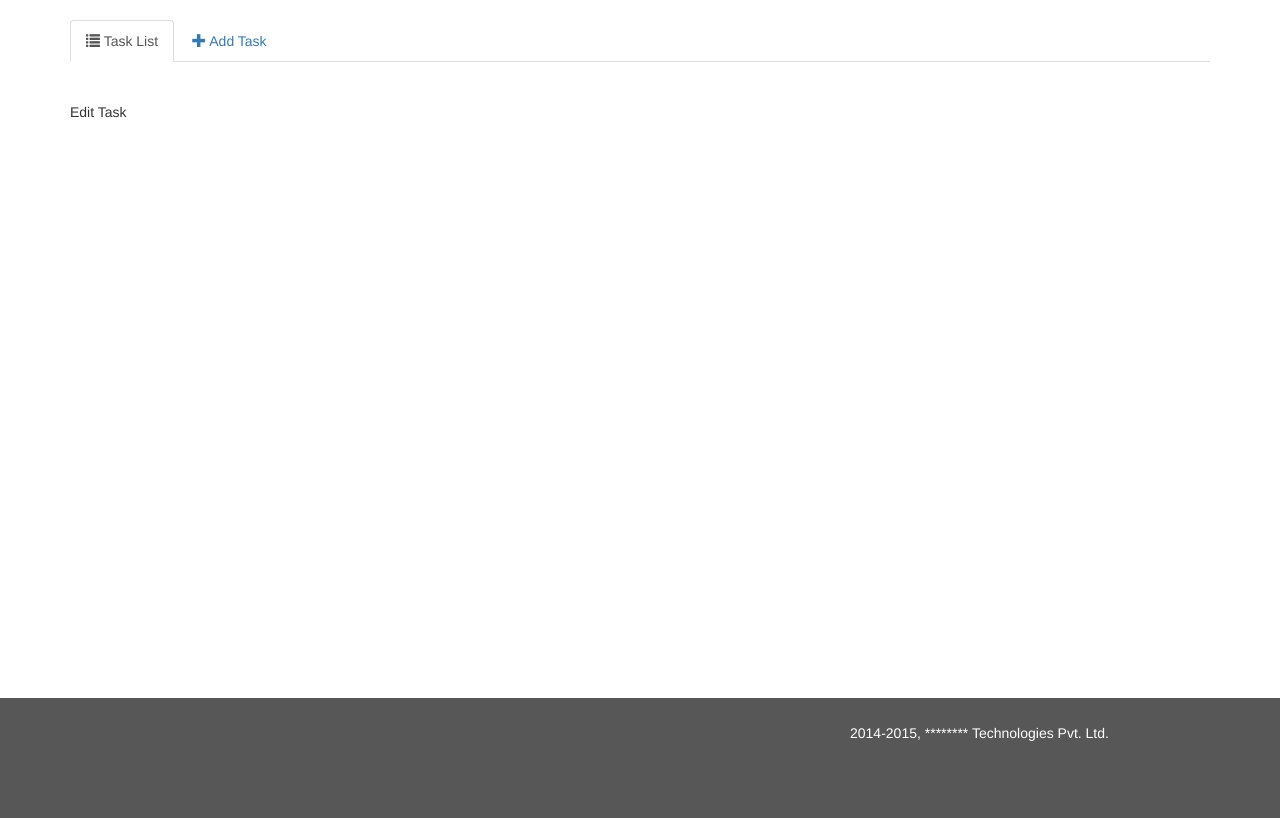
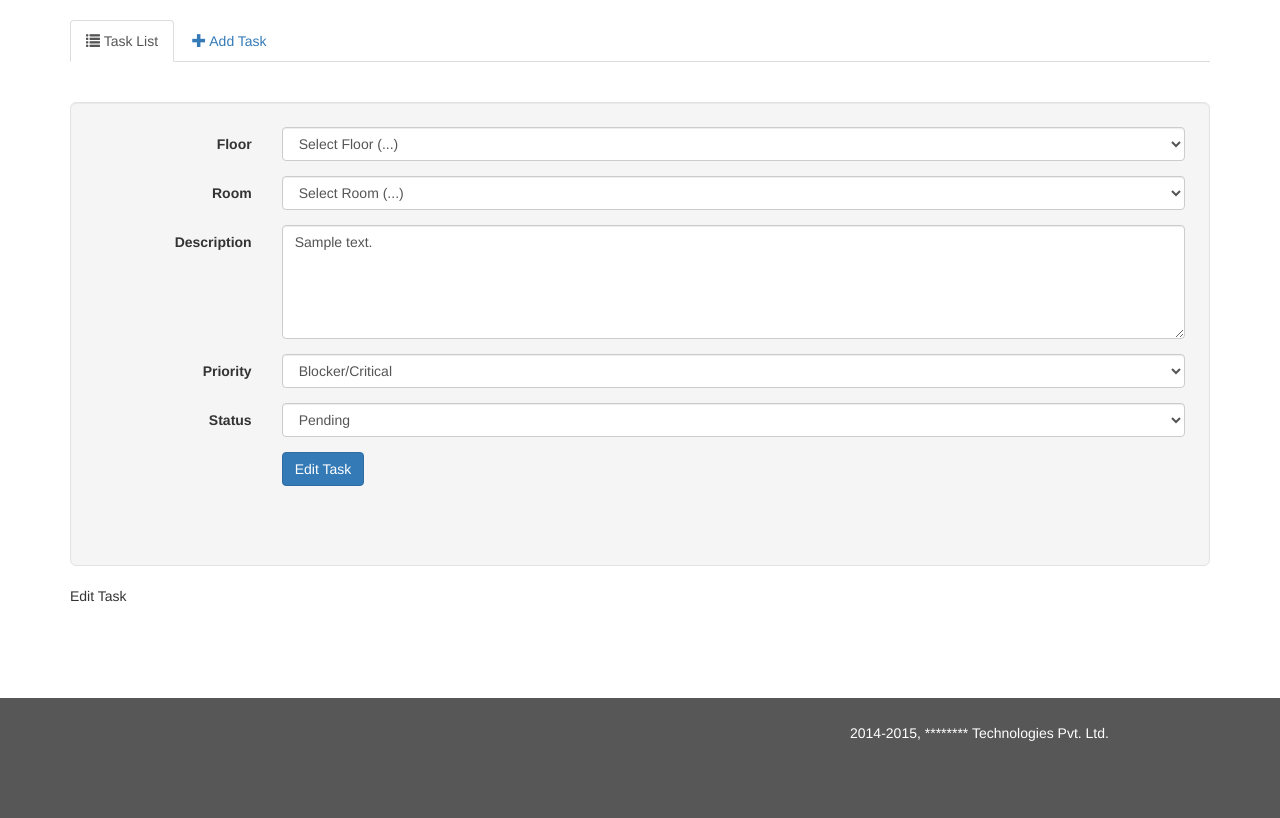
Before and after one commit to sachin11mk/fixit, a Django app: page /task/edit/1/ in a window 1280 px wide. Shown: the part 77-895 px from the top of the page. Run offline with Django 3.2, Linux system fonts and the light colour scheme; a user stored in the database is signed in; tables that the repository leaves empty hold one stand-in row (values such as "Sample post"); parts of the project's set-up code (start-up, migrations or seed data) failed here and were passed over; some libraries are stand-ins or nearby versions.

Commit message:
edit task logic

```diff
--- a/taskq/models.py
+++ b/taskq/models.py
@@ -69,3 +69,22 @@ def save_task(**kwargs):
     except Exception, msg:
         raise
     return task
+
+
+def update_task(instance=None, **kwargs):
+    task = TaskQ.objects.get(id=int(instance.id))
+    try:
+        floor = kwargs['form_data']['floor']
+        room = kwargs['form_data']['room']
+        desc = kwargs['form_data']['desc']
+        priority = kwargs['form_data']['priority']
+        status = kwargs['form_data']['status']
+        task.floor = floor
+        task.room = room
+        task.desc = desc
+        task.priority = priority
+        task.status = status
+        task.save()
+    except Exception, msg:
+        raise
+    return task
--- a/taskq/templates/add_task.html
+++ b/taskq/templates/add_task.html
@@ -39,8 +39,7 @@
             <div class="form-group">
                 <label for="desc" class="col-sm-2 control-label">Description</label>
                 <div class="col-sm-10">
-                    <textarea id="id_desc" class="form-control" name="desc" class="mceBasic"
-                        rows="16" cols="80" placeholder="Describe the Task">{{desc}}</textarea>
+                    {{form.desc}}
                 </div>
             </div>
 
--- a/taskq/templates/edit_task.html
+++ b/taskq/templates/edit_task.html
@@ -1,4 +1,68 @@
 {% extends "base.html" %}
 {% block content %}
+
+
+    <div class="well well-lg">
+
+        {#%url edit_task as edit_task%#}
+        <form method="POST"
+            class="form-horizontal" role="form" action="">
+
+             {% csrf_token %}
+
+            <div class="form-group">
+                <label for="floor" class="col-sm-2 control-label">Floor</label>
+                <div class="col-sm-10">
+                    {{form.floor}}
+                </div>
+            </div>
+
+            <div class="form-group">
+                <label for="room" class="col-sm-2 control-label">Room</label>
+                <div class="col-sm-10">
+                    {{form.room}}
+                </div>
+            </div>
+
+            <div class="form-group">
+                <label for="desc" class="col-sm-2 control-label">Description</label>
+                <div class="col-sm-10">
+                    {{form.desc}}
+                </div>
+            </div>
+
+            <div class="form-group">
+                <label for="priority" class="col-sm-2 control-label">Priority</label>
+                <div class="col-sm-10">
+                    {{form.priority}}
+                </div>
+            </div>
+
+            {% if request.user.is_superuser %}
+                <div class="form-group">
+                    <label for="status" class="col-sm-2 control-label">Status</label>
+                    <div class="col-sm-10">
+                        {{form.status}}
+                    </div>
+                </div>
+            {% endif %}
+
+
+
+            <div class="form-group">
+                <label for="submit" class="col-sm-2 control-label"></label>
+                <div class="col-sm-10">
+                    <input type="submit" name="submit" value="Edit Task"
+                        class="btn btn-primary" />
+                </div>
+            </div>
+
+
+            <br/><br/>
+        </form>
+    </div>
+
+
+
     Edit Task
 {% endblock content %}
--- a/taskq/views.py
+++ b/taskq/views.py
@@ -6,9 +6,10 @@ from django.contrib import messages
 from django.core.urlresolvers import reverse
 from django.core.context_processors import csrf
 from django.views.decorators.csrf import csrf_protect
+from django.core.paginator import Paginator, EmptyPage, PageNotAnInteger
 
 # custom
-from models import TaskQ, save_task
+from models import TaskQ, save_task, update_task
 from forms import TaskForm, TaskAdminForm
 
 # Create your views here.
@@ -21,8 +22,12 @@ def add_task(request):
     """
     template = loader.get_template('add_task.html')
     form = TaskForm()
+    if request.user.is_superuser or request.user.is_staff:
+        form = TaskAdminForm()
     if request.method == "POST":
         form = TaskForm(request.POST)
+        if request.user.is_superuser or request.user.is_staff:
+            form = TaskAdminForm(request.POST)
         if form.is_valid():
             data = {}
             data['floor'] = form.cleaned_data['floor']
@@ -51,12 +56,40 @@ def add_task(request):
 
 def edit_task(request, task_id):
     template = loader.get_template('edit_task.html')
-    context = RequestContext(request, {})
+    task = TaskQ.objects.get(id=task_id)
+
+    task_dict = {
+        'floor': task.floor,
+        'room': task.room,
+        'desc': task.desc,
+        'priority': task.priority,
+        'status': task.status,
+    }
+    form = TaskAdminForm(initial=task_dict)
+    if request.method == "POST":
+        form = TaskAdminForm(request.POST)
+        if form.is_valid():
+            data = {}
+            data['floor'] = form.cleaned_data['floor']
+            data['room'] = form.cleaned_data['room']
+            data['desc'] = form.cleaned_data['desc']
+            data['priority'] = form.cleaned_data['priority']
+            data['status'] = form.cleaned_data['status']
+            task = update_task(task, form_data=data)
+            success_msg = "Task updated successfully."
+            messages.add_message(request, messages.SUCCESS, success_msg)
+            return HttpResponseRedirect(reverse('task_list'))
+        else:
+            print form.errors
+            for err in form.errors.values():
+                messages.add_message(request, messages.ERROR, err[0])
+            return HttpResponseRedirect(reverse('edit_task', args=(task.id,)))
+            #return HttpResponseRedirect(reverse('task_list'))
+    context = RequestContext(request, {'form': form})
     return HttpResponse(template.render(context))
 
 
 def delete_task(request, task_id):
-    pass
     template = loader.get_template('task_list.html')
     context = RequestContext(request, {})
     return HttpResponse(template.render(context))
@@ -64,6 +97,92 @@ def delete_task(request, task_id):
 
 def task_list(request):
     template = loader.get_template('task_list.html')
+    p_tasks =  i_tasks = n_tasks = c_tasks = []
     tasks = TaskQ.objects.all()
-    context = RequestContext(request, {'tasks':tasks})
+
+    """
+    orig_p_tasks = TaskQ.objects.filter(status__exact='P')
+
+    print 'FFFFFFFF'
+    print "EEEEEEE", TaskQ.objects.filter(status__exact='P').filter(priority__exact='B')
+    print "EEEEEEE", TaskQ.objects.filter(status__exact='P').filter(priority__exact='H')
+
+    print 'KKKKKKKKKK'
+    p_tasks.append(TaskQ.objects.filter(status__exact='P'\
+                ).filter(priority__exact='B')[0])
+    p_tasks.append(TaskQ.objects.filter(status__exact='P'\
+                ).filter(priority__exact='H')[0])
+    p_tasks.append(TaskQ.objects.filter(status__exact='P'\
+                ).filter(priority__exact='M')[0])
+    p_tasks.append(TaskQ.objects.filter(status__exact='P'\
+                ).filter(priority__exact='L')[0])
+    p_tasks.append(TaskQ.objects.filter(status__exact='P'\
+                ).filter(priority__exact='T')[0])
+
+
+
+    orig_i_tasks = TaskQ.objects.filter(status__exact='I')
+
+    i_tasks.append( TaskQ.objects.filter(status__exact='I'\
+                ).filter(priority__exact='B')[0])
+    i_tasks.append( TaskQ.objects.filter(status__exact='I'\
+                ).filter(priority__exact='H')[0])
+    i_tasks.append( TaskQ.objects.filter(status__exact='I'\
+                ).filter(priority__exact='M')[0])
+    i_tasks.append( TaskQ.objects.filter(status__exact='I'\
+                ).filter(priority__exact='L')[0])
+    i_tasks.append( TaskQ.objects.filter(status__exact='I'\
+                ).filter(priority__exact='T')[0])
+
+
+    orig_n_tasks = TaskQ.objects.filter(status__exact='N')
+
+    n_tasks.append( TaskQ.objects.filter(status__exact='N'\
+                ).filter(priority__exact='B')[0])
+    n_tasks.append( TaskQ.objects.filter(status__exact='N'\
+                ).filter(priority__exact='H')[0])
+    n_tasks.append( TaskQ.objects.filter(status__exact='N'\
+                ).filter(priority__exact='M')[0])
+    n_tasks.append( TaskQ.objects.filter(status__exact='N'\
+                ).filter(priority__exact='L')[0])
+    n_tasks.append( TaskQ.objects.filter(status__exact='N'\
+                ).filter(priority__exact='T')[0])
+
+    orig_c_tasks = TaskQ.objects.filter(status__exact='C')
+
+    c_tasks.append( TaskQ.objects.filter(status__exact='C'\
+                ).filter(priority__exact='B')[0])
+    c_tasks.append( TaskQ.objects.filter(status__exact='C'\
+                ).filter(priority__exact='H')[0])
+    c_tasks.append( TaskQ.objects.filter(status__exact='C'\
+                ).filter(priority__exact='M')[0])
+    c_tasks.append( TaskQ.objects.filter(status__exact='C'\
+                ).filter(priority__exact='L')[0])
+    c_tasks.append( TaskQ.objects.filter(status__exact='C'\
+                ).filter(priority__exact='T')[0])
+
+    """
+
+    tasks = tasks.order_by('priority')
+    # Paginate pages with 200 records / page.
+    paginator = Paginator(tasks, 10)
+    page = request.GET.get('page', '1')
+    try:
+        task_list = paginator.page(page)
+        for pp in task_list:
+            print dir(pp), repr(pp), type(pp), pp.id
+    except PageNotAnInteger:
+        # If page is not an integer, deliver first page.
+        task_list = paginator.page(1)
+    except EmptyPage:
+        # If page is out of range (e.g. 9999),
+        # deliver last page of results.
+        task_list = paginator.page(paginator.num_pages)
+
+
+    print "SSSSSSSSS", task_list
+    context = RequestContext(request, {
+                'tasks':tasks, 'p_tasks':p_tasks,\
+                'i_tasks':i_tasks, 'n_tasks':n_tasks, \
+                'c_tasks':c_tasks, 'task_list': task_list})
     return HttpResponse(template.render(context))
```
Also changed, not shown: fixit/settings.py (+7 -0 lines), taskq/templates/task_list.html (+100 -9 lines).
